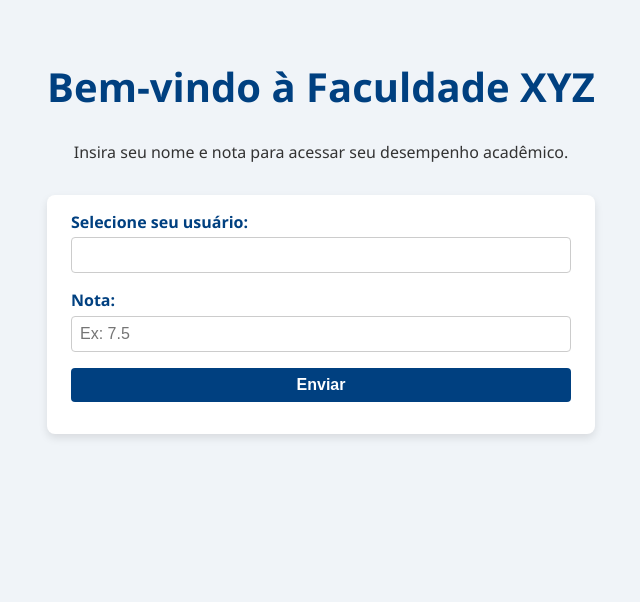
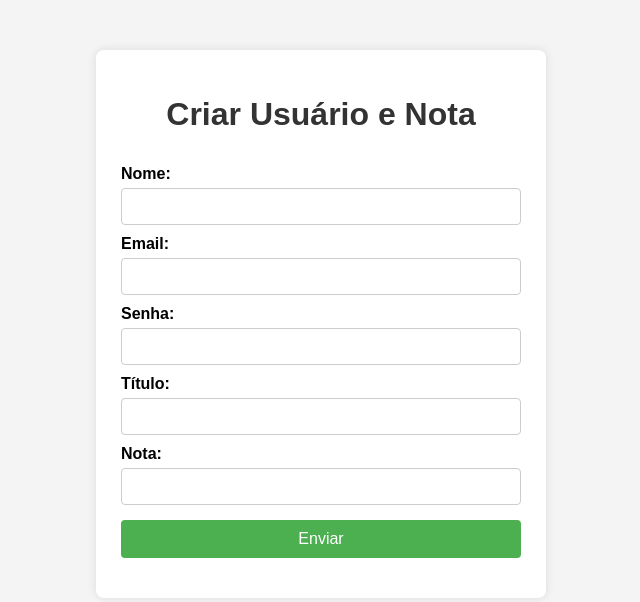
Before and after one commit to SamuelLacerdx/fabricadeprogramadores_2025_turma3, a Flask app: template projeto_faculdade/templates/index.html in a window 1280 px wide. Shown: the top 602 px of the page, without its empty margins (319-959 px from the left). Run offline with Flask 3, Linux system fonts and the light colour scheme; the template is opened without the code that fills it, so the values that code supplies are empty.

Commit message:
Add files via upload

```diff
--- a/projeto_faculdade/app.py
+++ b/projeto_faculdade/app.py
@@ -7,17 +7,25 @@ app = Flask(__name__)
 @app.route("/", methods=['GET', 'POST'])
 def index():
     if request.method == 'GET':
-        return render_template('inex.html')
+        return render_template('index.html')
     elif request.method == 'POST':
         data = request.get_data()
         usuario_o_nota = json.loads(data)
 
-        user = Usuario(usuario_o_nota["usuario"], 'email', 'senha')
-        note = Nota(usuario_o_nota["nota"])
+        user = Usuario(
+                        nome = usuario_o_nota["usuario"],
+                        email =usuario_o_nota["email"] ,
+                        senha_hash = usuario_o_nota["senha"] )
+
+        note = Nota(
+
+                    titulo = usuario_o_nota["titulo"],
+                    conteudo = usuario_o_nota ["nota"])
+
         criar_novo_usuario_e_nota(user, note)
-        return jsonify ({"msg": "Usuário e nota criados com sucesso!"})
+        return jsonify ({"message": "Usuário e nota criados com sucesso!"}), 201
     else:
         return jsonify({'error': 'Página não encontrada!'}), 404
 
-if __name__  == "__main__":
+if __name__ == "__main__":
     app.run()
--- a/projeto_faculdade/static/css/styles.css
+++ b/projeto_faculdade/static/css/styles.css
@@ -1,71 +1,65 @@
-/* Mobile first */
 body {
-  font-family: 'Segoe UI', Tahoma, Geneva, Verdana, sans-serif;
-  margin: 0;
-  padding: 1rem;
-  background: #f0f4f8;
-  color: #333;
+    font-family: Arial, sans-serif;
+    background-color: #f4f4f4;
+    margin: 0;
+    padding: 0;
 }
-header {
-  text-align: center;
-  margin-bottom: 2rem;
+
+.container {
+    width: 400px;
+    margin: 50px auto;
+    padding: 25px;
+    background: white;
+    border-radius: 8px;
+    box-shadow: 0 0 10px rgba(0, 0, 0, 0.1);
 }
+
 h1 {
-  font-size: 1.8rem;
-  color: #004080;
+    text-align: center;
+    color: #333;
 }
+
 form {
-  background: white;
-  padding: 1rem 1.5rem;
-  border-radius: 8px;
-  max-width: 400px;
-  margin: 0 auto;
-  box-shadow: 0 4px 8px rgba(0,0,0,0.1);
+    display: flex;
+    flex-direction: column;
 }
+
 label {
-  display: block;
-  margin-bottom: 0.3rem;
-  font-weight: 600;
-  color: #004080;
+    margin-top: 10px;
+    font-weight: bold;
 }
-select, input[type="text"], input[type="number"], button {
-  width: 100%;
-  padding: 0.5rem;
-  margin-bottom: 1rem;
-  border-radius: 4px;
-  border: 1px solid #ccc;
-  font-size: 1rem;
-  box-sizing: border-box;
+
+input, textarea {
+    padding: 10px;
+    margin-top: 5px;
+    border: 1px solid #ccc;
+    border-radius: 4px;
 }
+
 button {
-  background-color: #004080;
-  color: white;
-  font-weight: 700;
-  border: none;
-  cursor: pointer;
-  transition: background-color 0.3s ease;
+    margin-top: 15px;
+    padding: 10px;
+    background-color: #4CAF50;
+    color: white;
+    border: none;
+    border-radius: 4px;
+    cursor: pointer;
+    font-size: 16px;
 }
+
 button:hover {
-  background-color: #0066cc;
+    background-color: #45a049;
 }
-.message {
-  text-align: center;
-  font-weight: 600;
-  margin-top: 1rem;
-  color: green;
+
+#mensagem {
+    margin-top: 15px;
+    text-align: center;
 }
-/* Tablets and up */
-@media (min-width: 600px) {
-  body {
-    padding: 2rem 4rem;
-  }
-  h1 {
-    font-size: 2.5rem;
-  }
+
+.sucesso {
+    color: green;
 }
-/* Desktop */
-@media (min-width: 900px) {
-  form {
-    max-width: 500px;
-  }
+
+.erro {
+    color: red;
 }
--- a/projeto_faculdade/tabelas.py
+++ b/projeto_faculdade/tabelas.py
@@ -13,17 +13,18 @@ base = declarative_base()
 class Usuario (base):
     __tablename__ = "usuarios"
 
-    id = Column(Integer, primary_key=True, index=True)
-    nome = Column(String(100), nullable=False)
-    email = Column (String(255), unique= True, nullable=False)
+    id = Column(Integer, primary_key=True, index=True, autoincrement=True)
+    nome = Column(String(255), nullable=False)
+    email = Column (String(255), nullable=False)
     senha_hash = Column (String(255), nullable=False)
     criado_em = Column (DateTime(timezone=True), default=datetime.datetime.now)
+
     notas = relationship("Nota", back_populates="autor")
 
-class Nota (base):
+class Nota(base):
     __tablename__ = "notas"
 
-    id = Column(Integer, primary_key=True, index=True)
+    id = Column(Integer, primary_key=True, index=True, autoincrement=True)
     id_usuario = Column(Integer, ForeignKey("usuarios.id"), nullable=False)
     conteudo = Column(Text)
     criado_em = Column(DateTime(timezone=True), default=datetime.datetime.now)
--- a/projeto_faculdade/templates/index.html
+++ b/projeto_faculdade/templates/index.html
@@ -1,70 +1,59 @@
 <!DOCTYPE html>
 <html lang="pt-BR">
 <head>
-  <meta charset="UTF-8" />
-  <meta name="viewport" content="width=device-width, initial-scale=1" />
-  <title>Faculdade - Landing Page</title>
-  <link rel="stylesheet" href="../static/css/styles.css" />
+    <meta charset="UTF-8">
+    <title>Criar Usuário e Nota</title>
+    <link rel="stylesheet" href="../static/css/styles.css ">
 </head>
 <body>
-  <header>
-    <h1>Bem-vindo à Faculdade XYZ</h1>
-    <p>Insira seu nome e nota para acessar seu desempenho acadêmico.</p>
-  </header>
+    <div class="container">
+        <h1>Criar Usuário e Nota</h1>
+        <form id="notaForm">
+            <label for="usuario">Nome:</label>
+            <input type="text" id="usuario" name="usuario" required>
 
-  <form id="usuarioForm">
-    <label for="usuario">Selecione seu usuário:</label>
-    <input type="text" id="usuario" name="usuario" required ></input>
+            <label for="email">Email:</label>
+            <input type="email" id="email" name="email" required>
+
+            <label for="senha">Senha:</label>
+            <input type="password" id="senha" name="senha" required>
+
+            <label for="titulo">Título:</label>
+            <input type="text" id="titulo" name="titulo" required>
 
             <label for="nota">Nota:</label>
-    <input type="number" id="nota" name="nota" min="0" max="10" step="0.1" placeholder="Ex: 7.5" required />
-
+            <input type="text" id="nota" name="nota" required>
             <button type="submit">Enviar</button>
         </form>
-
-  <p class="message" id="message"></p>
+        <div id="mensagem"></div>
+    </div>
 
     <script>
-    const form = document.getElementById('usuarioForm');
-    const message = document.getElementById('message');
+        const form = document.getElementById('notaForm');
+        const mensagemDiv = document.getElementById('mensagem');
 
         form.addEventListener('submit', async (e) => {
             e.preventDefault();
-      message.textContent = 'Enviando...';
-      message.style.color = 'black';
 
-      const usuario = form.usuario.value;
-      const nota = form.nota.value;
+            const dados = {
+                usuario: form.usuario.value,
+                email: form.email.value,
+                senha: form.senha.value,
+                titulo: form.titulo.value,
+                nota: form.nota.value
+            };
 
-      if(!usuario || !nota) {
-        message.textContent = 'Por favor, preencha todos os campos.';
-        message.style.color = 'red';
-        return;
-      }
-
-      try {
-        const response = await fetch('/', {
-          method: 'POST',
+            const resposta = await fetch("/", {
+                method: "POST",
                 headers: {
-            'Content-Type': 'application/x-www-form-urlencoded',
+                    "Content-Type": "application/json"
                 },
-          body: new URLSearchParams({usuario, nota})
+                body: JSON.stringify(dados)
             });
 
-        const result = await response.json();
-
-        if(response.ok) {
-          message.textContent = `Dados enviados com sucesso! Usuário: ${result.usuario}, Nota: ${result.nota}`;
-          message.style.color = 'green';
-          form.reset();
-        } else {
-          message.textContent = result.error || 'Erro ao enviar dados.';
-          message.style.color = 'red';
-        }
-      } catch (err) {
-        message.textContent = 'Erro na comunicação com o servidor.';
-        message.style.color = 'red';
-      }
+            const resultado = await resposta.json();
+            mensagemDiv.textContent = resultado.message || resultado.error;
+            mensagemDiv.className = resposta.ok ? "sucesso" : "erro";
         });
     </script>
 </body>
```
Also changed, not shown: projeto_faculdade/main.py (+10 -12 lines). Lines whose indentation alone changed are shown as unchanged.
